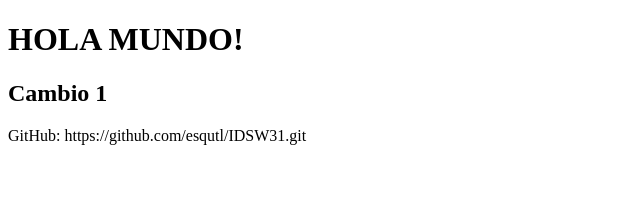
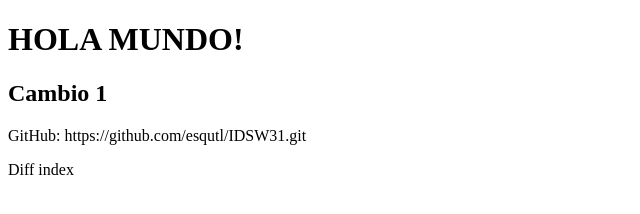
Before and after one commit to esqutl/IDSW31, a plain HTML site: page index.html in a window 1280 px wide. Shown: the full height of the page, 0-640 px from the left. Drawn offline with Linux system fonts and the light colour scheme.

Commit message:
Fin GitHub

```diff
--- a/index.html
+++ b/index.html
@@ -9,5 +9,6 @@
     <h1>HOLA MUNDO!</h1>
     <h2>Cambio 1</h2>
     <p>GitHub: https://github.com/esqutl/IDSW31.git</p>
+    <p>Diff index</p>
 </body>
 </html>
```
Also changed, not shown: about.txt.
